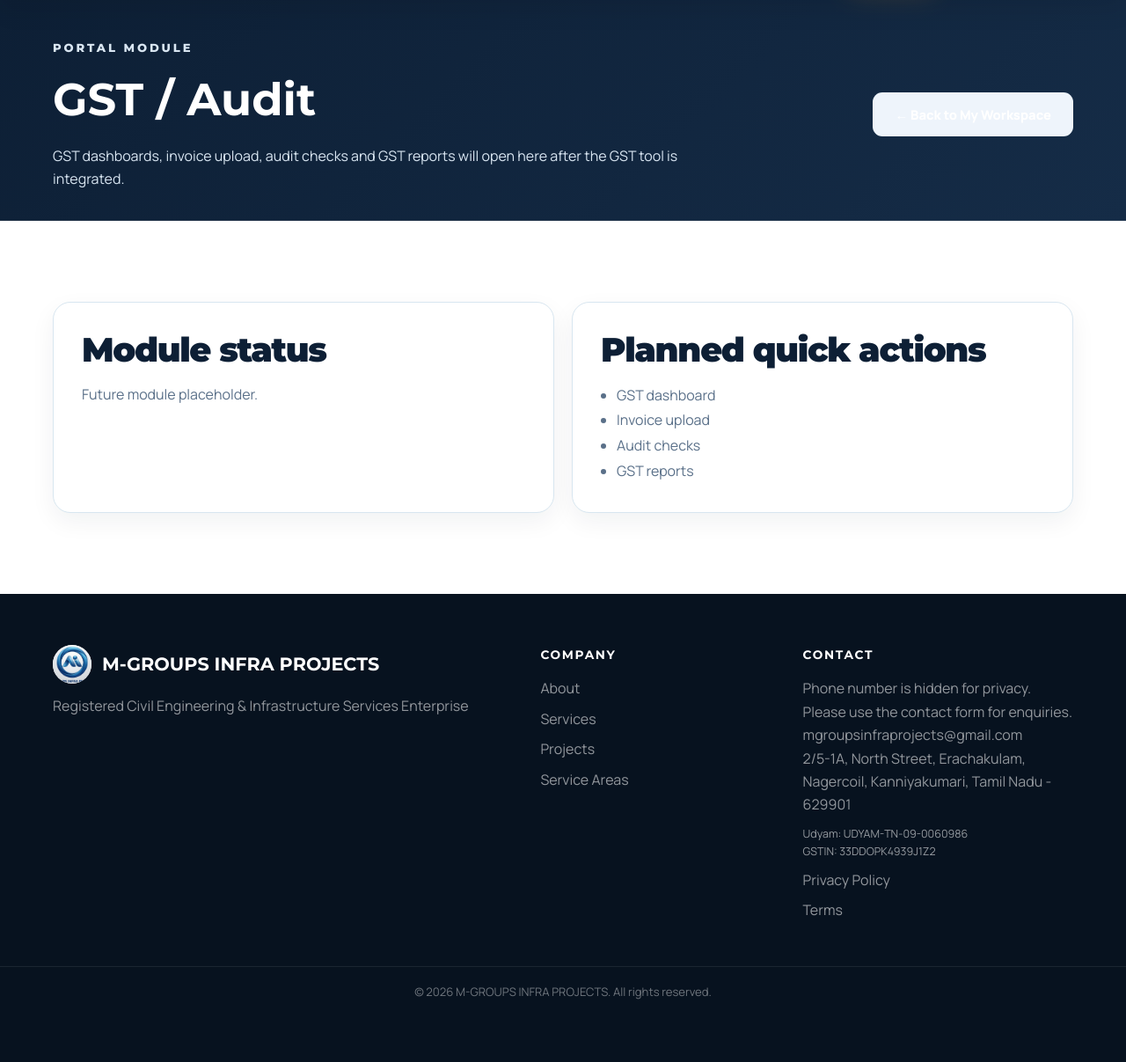
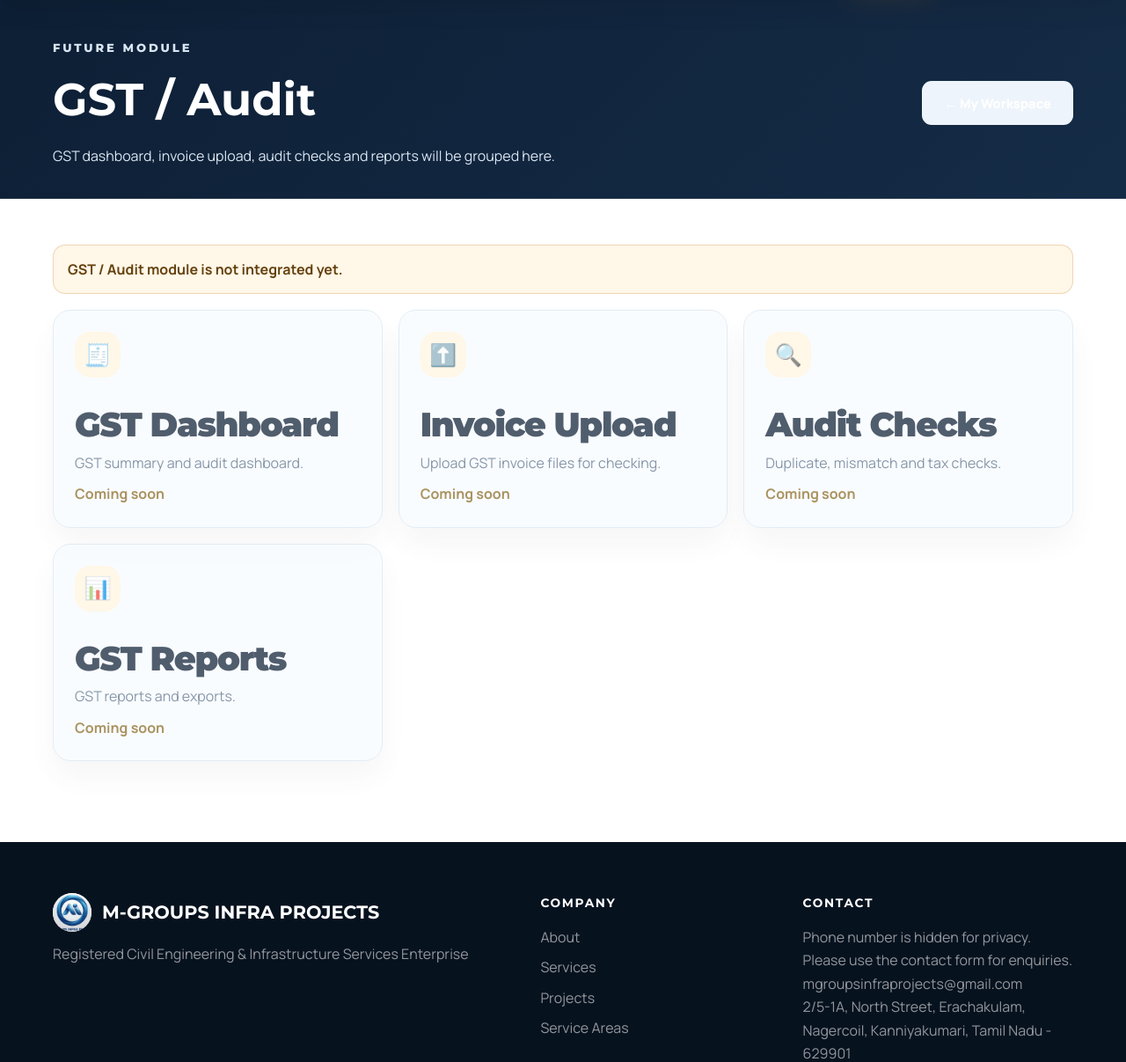
Before and after one commit to mgroupsinfraprojects/mgroups-infra-projects-website, a Flask app: page /portal/gst in a window 1280 px wide. Shown: the part 75-1282 px from the top of the page at 88% size. Before the commit the page ends 1211 px from the top, so only its background shows below. Run offline with Flask 3, Linux system fonts and the light colour scheme; the visitor is signed in with stand-in values (Sample User, id 1); data comes from the database, SQL or seed files in the repository; data that the repository does not hold is empty.

Commit message:
Fix portal module routing logic

```diff
--- a/routes/06_portal_routes.py
+++ b/routes/06_portal_routes.py
@@ -1,4 +1,5 @@
 # M-GROUPS Portal / My Workspace routes. Executed by app.py in application globals.
+# V15.6.1: module boxes now open module hub pages instead of dumping users directly into the old admin pages.
 
 @app.route('/portal')
 @login_required
@@ -11,21 +12,104 @@ def portal_workspace():
 @login_required
 @permission_required('website_view')
 def portal_web():
-    # Keep the existing website admin system as the Website module for now.
-    return redirect(url_for('admin_dashboard'))
+    # Website module hub. This keeps My Workspace logic clean:
+    # Portal card -> module landing page -> exact website-admin action.
+    quick_cards = [
+        {
+            'title': 'Website Dashboard',
+            'description': 'Open the existing admin dashboard, content warnings and production status.',
+            'url': '/admin',
+            'permission': 'website_view',
+            'icon': '📊',
+        },
+        {
+            'title': 'Live Editor',
+            'description': 'Edit public website text directly from the page preview.',
+            'url': '/admin/live-edit?page=home',
+            'permission': 'website_edit',
+            'icon': '✍️',
+        },
+        {
+            'title': 'Design Center',
+            'description': 'Control theme, colors, fonts, buttons and homepage section visibility.',
+            'url': '/admin/appearance',
+            'permission': 'design_edit',
+            'icon': '🎨',
+        },
+        {
+            'title': 'Website Settings',
+            'description': 'Company profile, SEO, contact details and public business information.',
+            'url': '/admin/settings',
+            'permission': 'website_edit',
+            'icon': '⚙️',
+        },
+        {
+            'title': 'About & Experience',
+            'description': 'Company description, mission, vision, values and experience summary.',
+            'url': '/admin/about',
+            'permission': 'website_edit',
+            'icon': '🏢',
+        },
+        {
+            'title': 'Services',
+            'description': 'Add, edit and publish service cards.',
+            'url': '/admin/services',
+            'permission': 'website_edit',
+            'icon': '🧱',
+        },
+        {
+            'title': 'Projects / Works',
+            'description': 'Maintain project records, descriptions and project images.',
+            'url': '/admin/projects',
+            'permission': 'website_edit',
+            'icon': '🏗️',
+        },
+        {
+            'title': 'Gallery',
+            'description': 'Publish or hide site/work photos and captions.',
+            'url': '/admin/gallery',
+            'permission': 'website_edit',
+            'icon': '🖼️',
+        },
+        {
+            'title': 'Media Library',
+            'description': 'Upload and reuse images for website content.',
+            'url': '/admin/media',
+            'permission': 'website_edit',
+            'icon': '📁',
+        },
+    ]
+    cards = [c for c in quick_cards if has_permission(c['permission'])]
+    return render_template(
+        'portal/module_hub.html',
+        module_title='Website Management',
+        module_kicker='Portal Module',
+        module_description='Edit the public M-GROUPS website. This module is separate from Stock, Users, GST and System tools.',
+        cards=cards,
+        back_url=url_for('portal_workspace'),
+    )
 
 
 @app.route('/portal/stock')
 @login_required
 @permission_required('stock_view')
 def portal_stock():
+    quick_cards = [
+        {'title': 'Stock Dashboard', 'description': 'Stock overview will appear here after stock integration.', 'url': '#', 'permission': 'stock_view', 'icon': '📦'},
+        {'title': 'Materials', 'description': 'Material master and units.', 'url': '#', 'permission': 'stock_view', 'icon': '🧾'},
+        {'title': 'Stock In / Receive', 'description': 'Purchase receive and store-in entries.', 'url': '#', 'permission': 'stock_add', 'icon': '➕'},
+        {'title': 'Transfers', 'description': 'Store-to-site and site-to-site transfers.', 'url': '#', 'permission': 'stock_transfer', 'icon': '🚚'},
+        {'title': 'Stock Reports', 'description': 'Stock balance, movement and low-stock reports.', 'url': '#', 'permission': 'stock_reports', 'icon': '📊'},
+    ]
+    cards = [c for c in quick_cards if has_permission(c['permission'])]
     return render_template(
-        'portal/module_placeholder.html',
+        'portal/module_hub.html',
         module_title='Stock Management',
-        module_key='stock',
-        module_description='Materials, store stock, site stock, transfers, issues and stock reports will open here after the stock app is converted into a protected portal module.',
-        quick_actions=['View stock dashboard', 'Stock in / receive', 'Transfer material', 'Site stock reports'],
-        status='Pending integration from your stock management ZIP.'
+        module_kicker='Pending Integration',
+        module_description='This is the protected stock module space. Your stock ZIP will be integrated here next under the same login and permission system.',
+        cards=cards,
+        back_url=url_for('portal_workspace'),
+        notice='Stock pages are placeholders until the stock management ZIP is converted into /portal/stock routes.',
     )
 
 
@@ -33,13 +117,21 @@ def portal_stock():
 @login_required
 @permission_required('employees_view')
 def portal_employees():
+    cards = [
+        {'title': 'Employee List', 'description': 'Employee records and contact details.', 'url': '#', 'permission': 'employees_view', 'icon': '👥'},
+        {'title': 'Attendance', 'description': 'Attendance module placeholder.', 'url': '#', 'permission': 'employees_edit', 'icon': '🗓️'},
+        {'title': 'Work Records', 'description': 'Daily work and assignment records.', 'url': '#', 'permission': 'employees_edit', 'icon': '📝'},
+        {'title': 'Employee Reports', 'description': 'Employee related reports.', 'url': '#', 'permission': 'reports_view', 'icon': '📊'},
+    ]
+    cards = [c for c in cards if has_permission(c['permission'])]
     return render_template(
-        'portal/module_placeholder.html',
+        'portal/module_hub.html',
         module_title='Employee Management',
-        module_key='employees',
-        module_description='Employee records, attendance, supervisor assignment, work records and employee reports will be added here.',
-        quick_actions=['Employee list', 'Attendance', 'Work records', 'Employee reports'],
-        status='Future module placeholder.'
+        module_kicker='Future Module',
+        module_description='Employee records, attendance, roles and work details will be handled here later.',
+        cards=cards,
+        back_url=url_for('portal_workspace'),
+        notice='Employee module is not integrated yet.',
     )
 
 
@@ -47,13 +139,21 @@ def portal_employees():
 @login_required
 @permission_required('gst_view')
 def portal_gst():
+    cards = [
+        {'title': 'GST Dashboard', 'description': 'GST summary and audit dashboard.', 'url': '#', 'permission': 'gst_view', 'icon': '🧾'},
+        {'title': 'Invoice Upload', 'description': 'Upload GST invoice files for checking.', 'url': '#', 'permission': 'gst_upload', 'icon': '⬆️'},
+        {'title': 'Audit Checks', 'description': 'Duplicate, mismatch and tax checks.', 'url': '#', 'permission': 'gst_view', 'icon': '🔍'},
+        {'title': 'GST Reports', 'description': 'GST reports and exports.', 'url': '#', 'permission': 'gst_reports', 'icon': '📊'},
+    ]
+    cards = [c for c in cards if has_permission(c['permission'])]
     return render_template(
-        'portal/module_placeholder.html',
+        'portal/module_hub.html',
         module_title='GST / Audit',
-        module_key='gst',
-        module_description='GST dashboards, invoice upload, audit checks and GST reports will open here after the GST tool is integrated.',
-        quick_actions=['GST dashboard', 'Invoice upload', 'Audit checks', 'GST reports'],
-        status='Future module placeholder.'
+        module_kicker='Future Module',
+        module_description='GST dashboard, invoice upload, audit checks and reports will be grouped here.',
+        cards=cards,
+        back_url=url_for('portal_workspace'),
+        notice='GST / Audit module is not integrated yet.',
     )
 
 
@@ -61,13 +161,21 @@ def portal_gst():
 @login_required
 @permission_required('reports_view')
 def portal_reports():
+    cards = [
+        {'title': 'Business Reports', 'description': 'Business overview and project reports.', 'url': '#', 'permission': 'reports_view', 'icon': '📈'},
+        {'title': 'Stock Reports', 'description': 'Stock reports will connect after stock integration.', 'url': '#', 'permission': 'stock_reports', 'icon': '📦'},
+        {'title': 'Employee Reports', 'description': 'Employee reports will connect after employee integration.', 'url': '#', 'permission': 'reports_view', 'icon': '👥'},
+        {'title': 'Access Reports', 'description': 'User access and permission overview.', 'url': '/portal/users', 'permission': 'users_view', 'icon': '🔐'},
+    ]
+    cards = [c for c in cards if has_permission(c['permission'])]
     return render_template(
-        'portal/module_placeholder.html',
+        'portal/module_hub.html',
         module_title='Reports',
-        module_key='reports',
-        module_description='Business, stock, project, employee and access reports will be grouped here.',
-        quick_actions=['Business reports', 'Stock reports', 'Project reports', 'Access reports'],
-        status='Reports hub placeholder.'
+        module_kicker='Reports Hub',
+        module_description='Business, stock, project, employee and access reports are grouped here.',
+        cards=cards,
+        back_url=url_for('portal_workspace'),
+        notice='Some report cards are placeholders until their modules are integrated.',
     )
 
 
@@ -75,18 +183,39 @@ def portal_reports():
 @login_required
 @permission_required('users_view')
 def portal_users():
-    return redirect(url_for('admin_users'))
+    cards = [
+        {'title': 'Users & Roles', 'description': 'Create users, assign roles, reset passwords and disable accounts.', 'url': '/admin/users', 'permission': 'users_view', 'icon': '👤'},
+        {'title': 'Role Permissions', 'description': 'Choose what Company Owner, Manager, Supervisor, Authorized Person and Viewer can see/change.', 'url': '/admin/permissions', 'permission': 'roles_manage', 'icon': '🔐'},
+        {'title': 'User Access Summary', 'description': 'Review who can access Website, Stock, Employees, GST, Reports, Users and System.', 'url': '/admin/users', 'permission': 'users_view', 'icon': '📋'},
+        {'title': 'Audit / Access Logs', 'description': 'Access-log page placeholder until audit log UI is separated.', 'url': '/portal/system', 'permission': 'audit_view', 'icon': '🧭'},
+    ]
+    cards = [c for c in cards if has_permission(c['permission'])]
+    return render_template(
+        'portal/module_hub.html',
+        module_title='Users & Access Control',
+        module_kicker='Portal Module',
+        module_description='Manage people, roles and permissions separately from website editing. User creation and role permission editing are different jobs.',
+        cards=cards,
+        back_url=url_for('portal_workspace'),
+    )
 
 
 @app.route('/portal/system')
 @login_required
 @permission_required('system_settings')
 def portal_system():
+    cards = [
+        {'title': 'Admin Dashboard', 'description': 'Production status and content warnings.', 'url': '/admin', 'permission': 'system_settings', 'icon': '📊'},
+        {'title': 'Download Backup', 'description': 'Download website content backup.', 'url': '/admin/backup', 'permission': 'backup_download', 'icon': '💾'},
+        {'title': 'Restore Backup', 'description': 'Restore JSON backups carefully.', 'url': '/admin/restore', 'permission': 'backup_restore', 'icon': '♻️'},
+        {'title': 'Version History', 'description': 'Review old content versions.', 'url': '/admin/versions', 'permission': 'audit_view', 'icon': '🕒'},
+    ]
+    cards = [c for c in cards if has_permission(c['permission'])]
     return render_template(
-        'portal/module_placeholder.html',
+        'portal/module_hub.html',
         module_title='System Control',
-        module_key='system',
-        module_description='System status, backup, restore, version history and audit logs are available only to developer/full-control users.',
-        quick_actions=['Production status', 'Download backup', 'Version history', 'Restore backup'],
-        status='System tools are protected. Use current admin pages until the system hub is fully built.'
+        module_kicker='Protected Module',
+        module_description='System status, backups, restore, version history and audit-related controls.',
+        cards=cards,
+        back_url=url_for('portal_workspace'),
     )
--- a/static/css/style.css
+++ b/static/css/style.css
@@ -237,3 +237,19 @@ body:has(.live-edit-toolbar){padding-bottom:96px}.preview-banner{padding-left:23
 /* V15.6 speed/permission UI optimization */
 .role-card-grid-compact .role-card{min-height:110px}.role-card.is-active{border-color:var(--accent,#c4822a);box-shadow:0 10px 30px rgba(13,31,53,.12);background:#fffaf1}.slim-role-form .role-matrix{margin-top:16px}.pagination-bar{display:flex;align-items:center;justify-content:space-between;gap:14px;margin:0 0 14px;padding:12px 14px;border:1px solid var(--line,#d8e6f0);background:#f8fbff;border-radius:14px}.pagination-bar.bottom{margin:14px 0 0}.page-indicator{display:inline-flex;align-items:center;min-height:34px;padding:0 12px;border:1px solid var(--line,#d8e6f0);border-radius:10px;background:white;font-weight:800;color:var(--text,#0d1f35)}
 @media(max-width:760px){.pagination-bar{align-items:flex-start;flex-direction:column}.role-card-grid-compact{grid-template-columns:1fr}}
+
+/* V15.6.1 Portal module hub cleanup */
+.module-hub-hero{padding-top:56px;padding-bottom:56px;}
+.portal-module-section{padding-top:52px;}
+.portal-module-notice{padding:14px 16px;border:1px solid rgba(196,130,42,.28);background:#fff7e8;border-radius:14px;margin-bottom:18px;color:#65420e;font-weight:700;}
+.portal-action-grid{display:grid;grid-template-columns:repeat(3,minmax(0,1fr));gap:18px;}
+.portal-action-card{display:flex;flex-direction:column;gap:10px;padding:24px;border:1px solid var(--line, #d8e6f0);border-radius:20px;background:#fff;text-decoration:none;color:inherit;min-height:205px;box-shadow:0 18px 38px rgba(13,31,53,.06);transition:.18s ease;}
+.portal-action-card:hover{transform:translateY(-2px);box-shadow:0 22px 46px rgba(13,31,53,.1);}
+.portal-action-card h2{margin:8px 0 0;font-size:1.45rem;line-height:1.05;}
+.portal-action-card p{margin:0;color:var(--muted, #5a7089);line-height:1.55;}
+.portal-action-card strong{margin-top:auto;color:var(--primary, #0d1f35);}
+.portal-action-card.is-disabled{opacity:.72;cursor:not-allowed;background:#f7fbff;}
+.portal-action-card.is-disabled:hover{transform:none;box-shadow:0 18px 38px rgba(13,31,53,.06);}
+.portal-action-card.is-disabled strong{color:#8a6a23;}
+@media (max-width: 980px){.portal-action-grid{grid-template-columns:repeat(2,minmax(0,1fr));}}
+@media (max-width: 640px){.portal-action-grid{grid-template-columns:1fr}.module-hub-hero{padding-top:36px;padding-bottom:36px;}}
--- /dev/null
+++ b/templates/portal/module_hub.html
@@ -0,0 +1,44 @@
+{% extends "base.html" %}
+{% block title %}{{ module_title }} | M-GROUPS Portal{% endblock %}
+{% block content %}
+<section class="portal-hero compact module-hub-hero">
+  <div class="container portal-hero-inner">
+    <div>
+      <p class="eyebrow">{{ module_kicker or 'Portal Module' }}</p>
+      <h1>{{ module_title }}</h1>
+      <p>{{ module_description }}</p>
+    </div>
+    <a class="btn secondary" href="{{ back_url or url_for('portal_workspace') }}">← My Workspace</a>
+  </div>
+</section>
+
+<section class="section portal-module-section">
+  <div class="container">
+    {% if notice %}
+    <div class="portal-module-notice">{{ notice }}</div>
+    {% endif %}
+
+    {% if cards %}
+    <div class="portal-action-grid">
+      {% for card in cards %}
+      <a class="portal-action-card {% if card.url == '#' %}is-disabled{% endif %}" href="{{ card.url if card.url != '#' else 'javascript:void(0)' }}">
+        <span class="portal-icon">{{ card.icon }}</span>
+        <h2>{{ card.title }}</h2>
+        <p>{{ card.description }}</p>
+        {% if card.url == '#' %}
+          <strong>Coming soon</strong>
+        {% else %}
+          <strong>Open →</strong>
+        {% endif %}
+      </a>
+      {% endfor %}
+    </div>
+    {% else %}
+    <div class="content-card">
+      <h2>No actions assigned</h2>
+      <p>Your role can open this module, but no detailed actions are assigned. Ask the developer/company owner to update Role Permissions.</p>
+    </div>
+    {% endif %}
+  </div>
+</section>
+{% endblock %}
```
Also changed, not shown: V15_6_1_PORTAL_MODULE_LOGIC_FIX_REPORT.md (added, +24 -0 lines).
